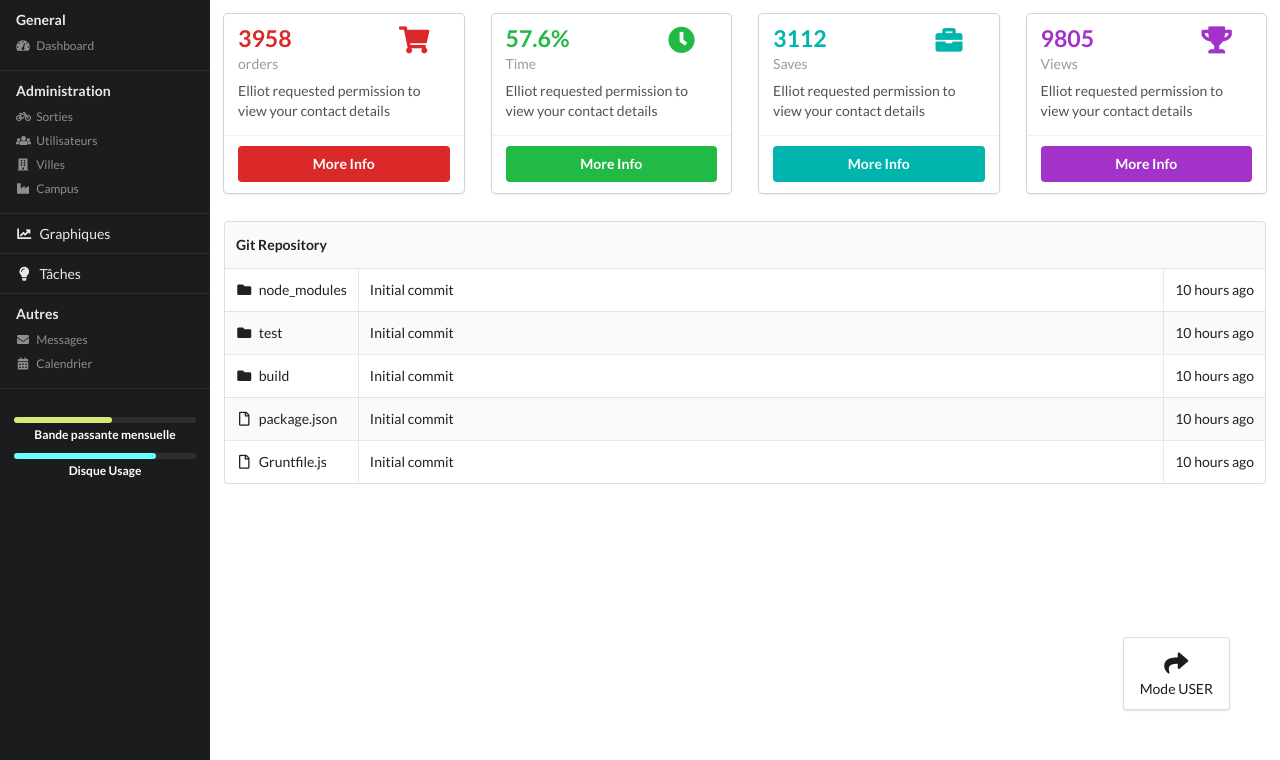
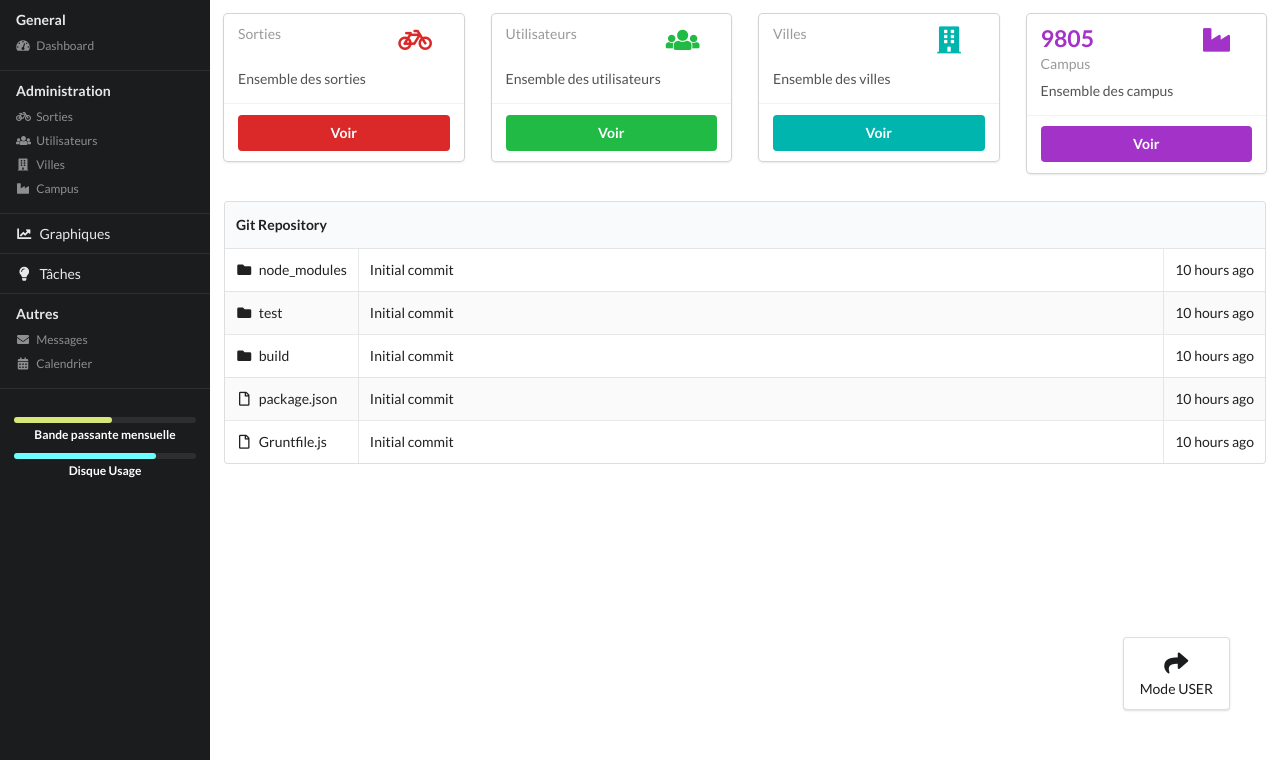
Before and after one commit to brunobc88/BetweenStudents, a Symfony app: template templates/admin/index.html.twig in a window 1280 px wide. Shown: the part 40-800 px from the top of the page. Run offline with Twig, Linux system fonts and the light colour scheme; the template is opened without the code that fills it, so the values that code supplies are empty; some libraries are stand-ins or nearby versions.

Commit message:
Ménage code

```diff
--- a/src/Entity/User.php
+++ b/src/Entity/User.php
@@ -161,7 +161,7 @@
      */
     public function getPassword(): string
     {
-        return (string) $this->password;
+        return $this->password;
     }
 
     public function setPassword(string $password): self
--- a/src/Form/SearchSortieFormType.php
+++ b/src/Form/SearchSortieFormType.php
@@ -52,7 +52,7 @@
         ]);
     }
 
-    public function getBlockPrefix()
+    public function getBlockPrefix(): string
     {
         return '';
     }
--- a/src/Form/SearchSortieUserFormType.php
+++ b/src/Form/SearchSortieUserFormType.php
@@ -37,7 +37,7 @@
         ]);
     }
 
-    public function getBlockPrefix()
+    public function getBlockPrefix(): string
     {
         return '';
     }
--- a/src/Form/SearchVilleFormType.php
+++ b/src/Form/SearchVilleFormType.php
@@ -32,7 +32,7 @@
         ]);
     }
 
-    public function getBlockPrefix()
+    public function getBlockPrefix(): string
     {
         return '';
     }
--- a/src/Repository/ResetPasswordRequestRepository.php
+++ b/src/Repository/ResetPasswordRequestRepository.php
@@ -3,6 +3,7 @@
 namespace App\Repository;
 
 use App\Entity\ResetPasswordRequest;
+use DateTimeInterface;
 use Doctrine\Bundle\DoctrineBundle\Repository\ServiceEntityRepository;
 use Doctrine\Persistence\ManagerRegistry;
 use SymfonyCasts\Bundle\ResetPassword\Model\ResetPasswordRequestInterface;
@@ -24,7 +25,7 @@
         parent::__construct($registry, ResetPasswordRequest::class);
     }
 
-    public function createResetPasswordRequest(object $user, \DateTimeInterface $expiresAt, string $selector, string $hashedToken): ResetPasswordRequestInterface
+    public function createResetPasswordRequest(object $user, DateTimeInterface $expiresAt, string $selector, string $hashedToken): ResetPasswordRequestInterface
     {
         return new ResetPasswordRequest($user, $expiresAt, $selector, $hashedToken);
     }
--- a/src/Repository/SortieRepository.php
+++ b/src/Repository/SortieRepository.php
@@ -82,7 +82,7 @@
                     $query->expr()->like('s.nom', ':keyword'),
                     $query->expr()->like('s.description', ':keyword')
                 ))
-                ->setParameter('keyword', "%{$searchSortie->keyword}%");
+                ->setParameter('keyword', "%$searchSortie->keyword%");
         }
 
         if ($administrateur) {
--- a/src/Repository/VilleRepository.php
+++ b/src/Repository/VilleRepository.php
@@ -30,7 +30,7 @@
     {
         return $this->createQueryBuilder('v')
             ->andWhere('v.codePostal LIKE :value')
-            ->setParameter('value', "%{$value}%")
+            ->setParameter('value', "%$value%")
             ->orderBy('v.nom', 'ASC')
             ;
     }
@@ -68,7 +68,7 @@
                     $query->expr()->like('v.nom', ':keyword'),
                     $query->expr()->like('v.codePostal', ':keyword')
                 ))
-                ->setParameter('keyword', "%{$searchVille->keyword}%");
+                ->setParameter('keyword', "%$searchVille->keyword%");
         }
 
         return $query;
--- a/src/Security/EmailVerifier.php
+++ b/src/Security/EmailVerifier.php
@@ -80,7 +80,7 @@
         $this->mailer->send($email);
     }
 
-    public function sendEmailUserEtatCompte(User $user)
+    public function sendEmailUserEtatCompte(User $user): void
     {
         if ($user->getActif()) {
             $email = (new TemplatedEmail())
--- a/src/Services/TablePrefix.php
+++ b/src/Services/TablePrefix.php
@@ -15,7 +15,7 @@
         $this->prefix = $prefix;
     }
 
-    public function getSubscribedEvents()
+    public function getSubscribedEvents(): array
     {
         return ['loadClassMetadata'];
     }
--- a/templates/admin/index.html.twig
+++ b/templates/admin/index.html.twig
@@ -8,23 +8,21 @@
             <div class="ui fluid card">
                 <div class="content">
                     <div class="ui right floated header red">
-                        <i class="icon shopping cart"></i>
+                        <i class="icon bicycle"></i>
                     </div>
                     <div class="header">
-                        <div class="ui red header">
-                            3958
-                        </div>
+                        <div class="ui red header">{{ nbreResultatsSortie }}</div>
                     </div>
                     <div class="meta">
-                        orders
+                        Sorties
                     </div>
                     <div class="description">
-                        Elliot requested permission to view your contact details
+                        Ensemble des sorties
                     </div>
                 </div>
                 <div class="extra content">
                     <div class="ui two buttons">
-                        <div class="ui red button">More Info</div>
+                        <a class="ui red button" href="{{ path('app_admin_sortie') }}">Voir</a>
                     </div>
                 </div>
             </div>
@@ -33,21 +31,21 @@
             <div class="ui fluid card">
                 <div class="content">
                     <div class="ui right floated header green">
-                        <i class="icon clock"></i>
+                        <i class="icon users"></i>
                     </div>
                     <div class="header">
-                        <div class="ui header green">57.6%</div>
+                        <div class="ui header green">{{ nbreResultatsUser }}</div>
                     </div>
                     <div class="meta">
-                        Time
+                        Utilisateurs
                     </div>
                     <div class="description">
-                        Elliot requested permission to view your contact details
+                        Ensemble des utilisateurs
                     </div>
                 </div>
                 <div class="extra content">
                     <div class="ui two buttons">
-                        <div class="ui green button">More Info</div>
+                        <a class="ui green button" href="{{ path('app_admin_user') }}">Voir</a>
                     </div>
                 </div>
             </div>
@@ -56,21 +54,21 @@
             <div class="ui fluid card">
                 <div class="content">
                     <div class="ui right floated header teal">
-                        <i class="icon briefcase"></i>
+                        <i class="icon building"></i>
                     </div>
                     <div class="header">
-                        <div class="ui teal header">3112</div>
+                        <div class="ui teal header">{{ nbreResultatsVille }}</div>
                     </div>
                     <div class="meta">
-                        Saves
+                        Villes
                     </div>
                     <div class="description">
-                        Elliot requested permission to view your contact details
+                        Ensemble des villes
                     </div>
                 </div>
                 <div class="extra content">
                     <div class="ui two buttons">
-                        <div class="ui teal button">More Info</div>
+                        <a class="ui teal button" href="{{ path('app_admin_ville') }}">Voir</a>
                     </div>
                 </div>
             </div>
@@ -79,21 +77,21 @@
             <div class="ui fluid card">
                 <div class="content">
                     <div class="ui right floated header purple">
-                        <i class="icon trophy"></i>
+                        <i class="icon industry"></i>
                     </div>
                     <div class="header">
                         <div class="ui purple header">9805</div>
                     </div>
                     <div class="meta">
-                        Views
+                        Campus
                     </div>
                     <div class="description">
-                        Elliot requested permission to view your contact details
+                        Ensemble des campus
                     </div>
                 </div>
                 <div class="extra content">
                     <div class="ui two buttons">
-                        <div class="ui purple button">More Info</div>
+                        <a class="ui purple button" href="{{ path('app_admin_campus') }}">Voir</a>
                     </div>
                 </div>
             </div>
```
Also changed, not shown: fixtures/GenerateFixtures.yaml (+7 -7 lines), src/Controller/AdminController.php (+10 -2 lines), src/Form/SearchUserFormType.php (+18 -4 lines), src/Repository/UserRepository.php (+5 -5 lines), src/Security/UserAuthenticator.php (+5 -5 lines), src/Services/SearchUser.php (+4 -4 lines).
